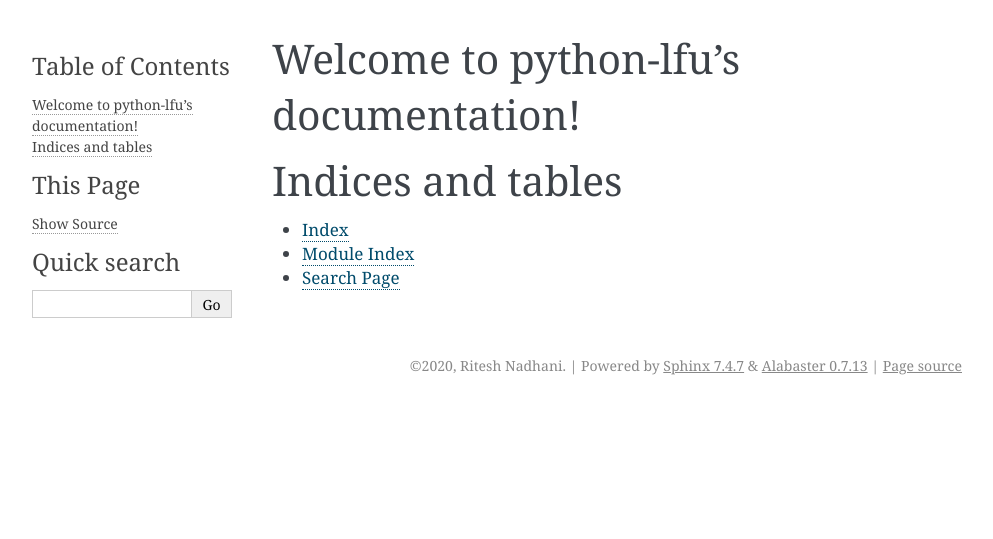
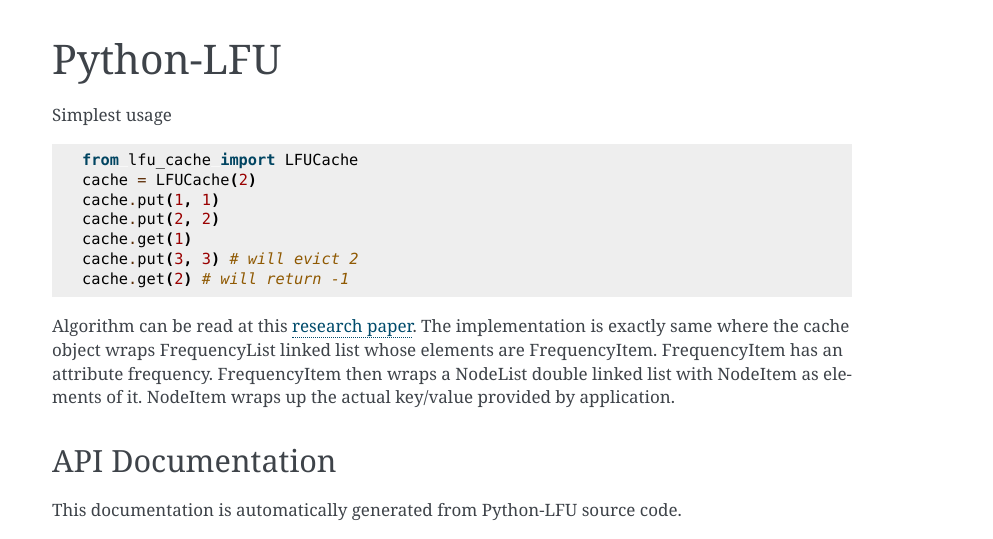
Before and after one commit to psykidellic/python-lfu, a Sphinx documentation site: the page built from docs/index.rst, in a window 1280 px wide. Shown: the top 539 px of the page, without its empty margins (148-1141 px from the left). Built offline with Sphinx 7.4.7, drawn with Linux system fonts in a browser that asks for light colours; grey boxes are pictures that could not be loaded.

Commit message:
setup sphinx based docs from code
Its just one page so had to remove the sidebar.

```diff
--- a/docs/conf.py
+++ b/docs/conf.py
@@ -11,8 +11,9 @@
 # documentation root, use os.path.abspath to make it absolute, like shown here.
 #
 import os
-# import sys
+import sys
 # sys.path.insert(0, os.path.abspath('.'))
+sys.path.insert(0, os.path.abspath('..'))
 
 
 # -- Project information -----------------------------------------------------
@@ -36,7 +37,7 @@
 # Add any Sphinx extension module names here, as strings. They can be
 # extensions coming with Sphinx (named 'sphinx.ext.*') or your custom
 # ones.
-extensions = []
+extensions = ['sphinx.ext.todo', 'sphinx.ext.viewcode', 'sphinx.ext.autodoc']
 
 # Add any paths that contain templates here, relative to this directory.
 templates_path = ['_templates']
@@ -54,6 +55,12 @@
 #
 html_theme = 'alabaster'
 
+# Since our is a one page doc, we remove the side bar
+html_sidebars = {
+    '**': [
+    ]
+}
+
 # Add any paths that contain custom static files (such as style sheets) here,
 # relative to this directory. They are copied after the builtin static files,
 # so a file named "default.css" will overwrite the builtin "default.css".
--- a/docs/index.rst
+++ b/docs/index.rst
@@ -3,18 +3,49 @@
    You can adapt this file completely to your liking, but it should at least
    contain the root `toctree` directive.
 
-Welcome to python-lfu's documentation!
-======================================
+===========
+Python-LFU
+===========
 
-.. toctree::
-   :maxdepth: 2
-   :caption: Contents:
+.. currentmodule:: lfu_cache
+
+Simplest usage
+
+.. code-block:: python
+
+    from lfu_cache import LFUCache
+    cache = LFUCache(2)
+    cache.put(1, 1)
+    cache.put(2, 2)
+    cache.get(1)
+    cache.put(3, 3) # will evict 2
+    cache.get(2) # will return -1
+
+Algorithm can be read at this `research paper <http://dhruvbird.com/lfu.pdf>`_.
+The implementation is exactly same where the cache object wraps FrequencyList
+linked list whose elements are FrequencyItem. FrequencyItem has an attribute
+frequency. FrequencyItem then wraps a NodeList double linked list with NodeItem
+as elements of it. NodeItem wraps up the actual key/value provided by
+application.
 
 
+API Documentation
+=================
 
-Indices and tables
-==================
+This documentation is automatically generated from Python-LFU source code.
 
-* :ref:`genindex`
-* :ref:`modindex`
-* :ref:`search`
+.. module:: lfu_cache
+
+.. autoclass:: LFUCache
+   :members: get, put
+
+
+.. autoclass:: Element
+   :members: nextelement, prevelement
+
+
+.. autoclass:: DLList
+   :members:
+
+
+.. autoexception:: OtherListElement
```
Also changed, not shown: 1 other file.
